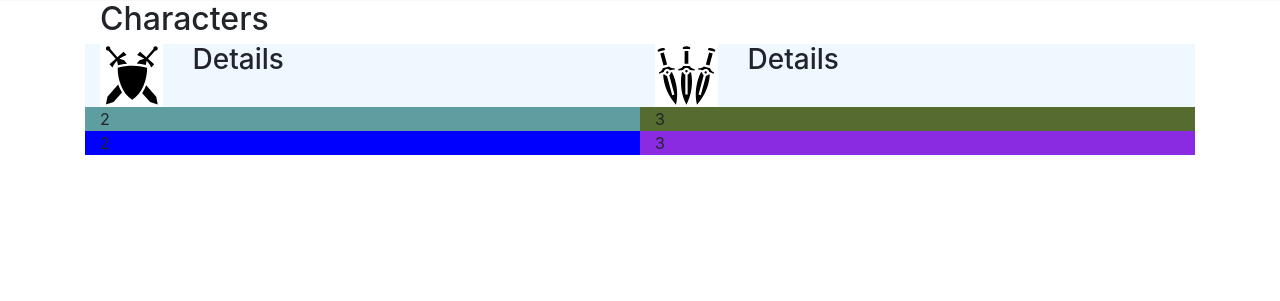
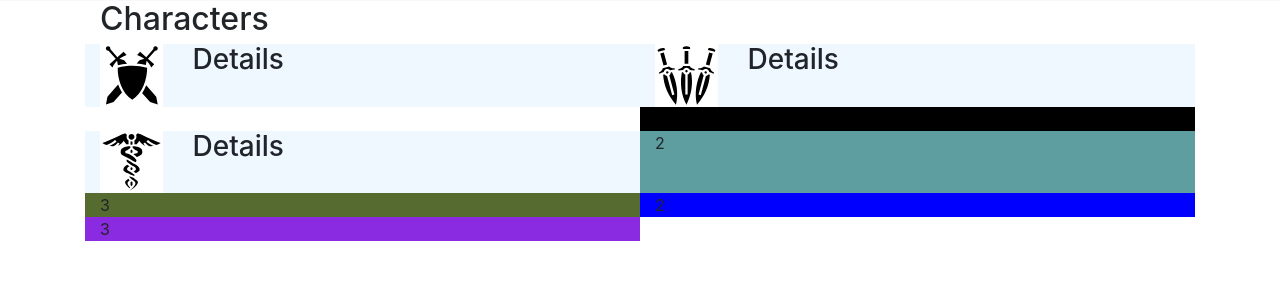
Before and after one commit to malaclypse2/seraphim, a Django app: page / in a window 1280 px wide. Shown: the part 55-356 px from the top of the page. Run offline with Django 3.2, Linux system fonts and the light colour scheme; some libraries are stand-ins or nearby versions.

Commit message:
more icons

```diff
--- a/seraphim/templates/pages/home.html
+++ b/seraphim/templates/pages/home.html
@@ -7,7 +7,7 @@
     <h2>Characters</h2>
 
     <div class="row mb-4">
-        <div class="col-md-6" style="background-color:black;">
+        <div class="col-md-6 mb-4" style="background-color:black;">
             <div class="row">
                 <div class="col-2" style="background-color:aliceblue;">
                     <img class="img img-responsive" src="static/images/pc_icons/swords-emblem.svg" />
@@ -29,6 +29,17 @@
             </div>
         </div>
 
+        <div class="col-md-6" style="background-color:black;">
+            <div class="row">
+                <div class="col-2" style="background-color:aliceblue;">
+                    <img class="img img-responsive" src="static/images/pc_icons/caduceus.svg" />
+                </div>
+                <div class="col-10" style="background-color:aliceblue;">
+                    <h3>Details</h3>
+                </div>
+            </div>
+        </div>
+
         <div class="col-md-6" style="background-color:cadetblue;">2</div>
         <div class="col-md-6" style="background-color:darkolivegreen;">3</div>
         <div class="col-md-6" style="background-color:blue;">2</div>
```
